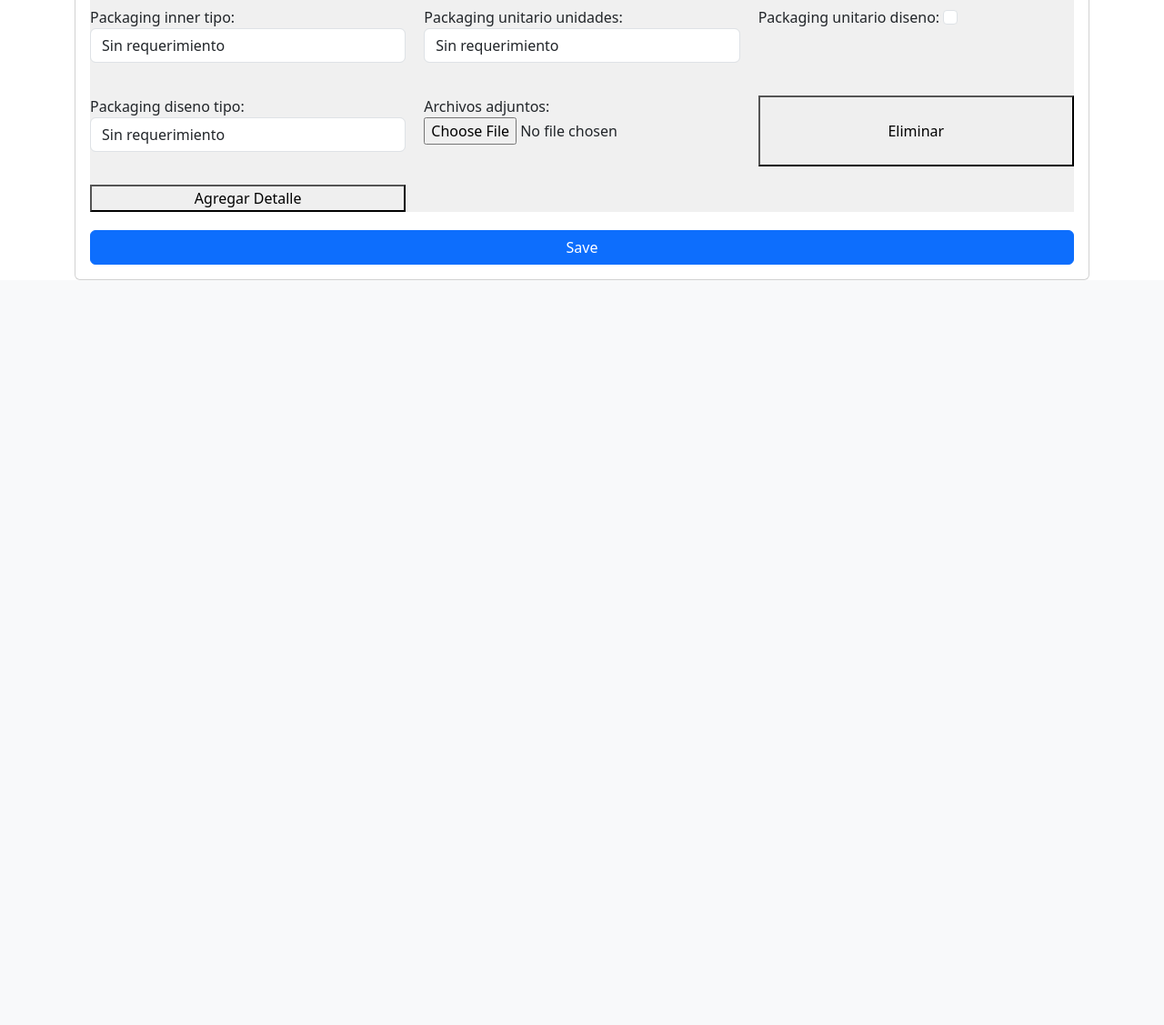
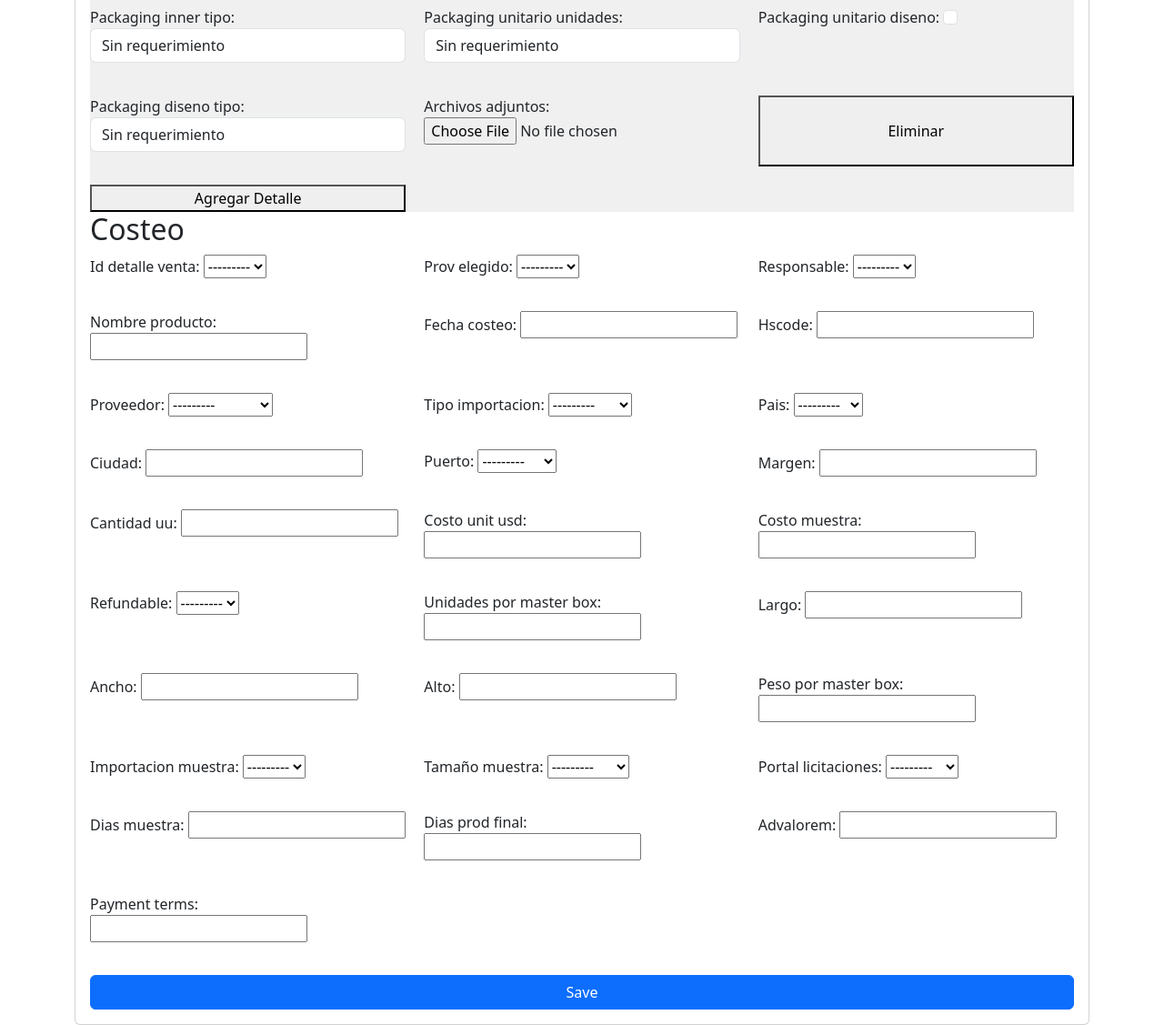
Before and after one commit to molivadatascience/django-auth-crud, a Django app: page /tasks/create/ in a window 1280 px wide. Shown: the part 1298-2425 px from the top of the page at 91% size. Before the commit the page ends 1606 px from the top, so only its background shows below. Run offline with Django 5.2, Linux system fonts and the light colour scheme; the visitor is signed in with stand-in values (Sample User, id 1); data that the repository does not hold is empty.

Commit message:
ajustes www

```diff
--- a/tasks/forms.py
+++ b/tasks/forms.py
@@ -1,5 +1,5 @@
 from django import forms
-from .models import Task, DetalleOportunidad
+from .models import Task, DetalleOportunidad,Costeo
 from django.utils import timezone
 #from .widgets import MultiFileInput
 from django.forms.widgets import ClearableFileInput
@@ -208,3 +208,19 @@ class DetalleOportunidadForm(forms.ModelForm):
 #        self.fields['archivo'].widget.attrs.update({'class': 'form-control-file', 'multiple': True, 'accept': '.pdf,.doc,.docx,.xls,.xlsx'})
 
 #ArchivoAdjuntoFormSet = inlineformset_factory(DetalleOportunidad, ArchivoAdjunto, form=ArchivoAdjuntoForm, extra=1)
+
+
+class CosteoForm(forms.ModelForm):
+    class Meta:
+        model = Costeo
+        fields = '__all__'
+        widgets = {
+            'prov_elegido': forms.Select(choices=Costeo.SI_NO_CHOICES),
+            'responsable': forms.Select(choices=Costeo.RESPONSABLE_CHOICES),
+            'proveedor': forms.Select(choices=Costeo.PROVEEDOR_CHOICES),
+            'tipo_importacion': forms.Select(choices=Costeo.IMPORTACION_CHOICES),
+            'pais': forms.Select(choices=Costeo.PAIS_CHOICES),
+            'puerto': forms.Select(choices=Costeo.PUERTO_CHOICES),
+            'tamaño_muestra': forms.Select(choices=Costeo.TAMAÑO_MUESTRA_CHOICES),
+            'portal_licitaciones': forms.Select(choices=Costeo.PORTAL_LICITACIONES_CHOICES),
+        }
--- a/tasks/models.py
+++ b/tasks/models.py
@@ -98,3 +98,45 @@ class DetalleOportunidad(models.Model):
 #
 #    def __str__(self):
 #        return self.archivo
+
+class Costeo(models.Model):
+    SI_NO_CHOICES = [(True, 'Sí'), (False, 'No')]
+    RESPONSABLE_CHOICES = [('Pedro', 'Pedro'), ('Juan', 'Juan'), ('Diego', 'Diego')]
+    PROVEEDOR_CHOICES = [('Proveedor A', 'Proveedor A'), ('Proveedor B', 'Proveedor B'), ('Proveedor C', 'Proveedor C')]
+    IMPORTACION_CHOICES = [('aéreo', 'aéreo'), ('marítimo', 'marítimo')]
+    PAIS_CHOICES = [('China', 'China'), ('Perú', 'Perú'), ('México', 'México')]
+    PUERTO_CHOICES = [('puerto 1', 'puerto 1'), ('puerto 2', 'puerto 2'), ('puerto 3', 'puerto 3')]
+    TAMAÑO_MUESTRA_CHOICES = [('pequeño', 'pequeño'), ('mediano', 'mediano'), ('grande', 'grande')]
+    PORTAL_LICITACIONES_CHOICES = [('Ariba', 'Ariba'), ('No', 'No'), ('Wherex', 'Wherex')]
+
+    id_detalle_venta = models.ForeignKey('DetalleOportunidad', on_delete=models.CASCADE)
+    prov_elegido = models.BooleanField(choices=SI_NO_CHOICES)
+    responsable = models.CharField(max_length=50, choices=RESPONSABLE_CHOICES)
+    nombre_producto = models.CharField(max_length=100)
+    fecha_costeo = models.DateField()
+    hscode = models.CharField(max_length=100)
+    proveedor = models.CharField(max_length=50, choices=PROVEEDOR_CHOICES)
+    tipo_importacion = models.CharField(max_length=50, choices=IMPORTACION_CHOICES)
+    pais = models.CharField(max_length=50, choices=PAIS_CHOICES)
+    ciudad = models.CharField(max_length=100)
+    puerto = models.CharField(max_length=50, choices=PUERTO_CHOICES)
+    margen = models.FloatField()
+    cantidad_uu = models.FloatField()
+    costo_unit_usd = models.FloatField()
+    costo_muestra = models.FloatField()
+    refundable = models.BooleanField(choices=SI_NO_CHOICES)
+    unidades_por_master_box = models.FloatField()
+    largo = models.FloatField()
+    ancho = models.FloatField()
+    alto = models.FloatField()
+    peso_por_master_box = models.FloatField()
+    importacion_muestra = models.BooleanField(choices=SI_NO_CHOICES)
+    tamaño_muestra = models.CharField(max_length=50, choices=TAMAÑO_MUESTRA_CHOICES)
+    portal_licitaciones = models.CharField(max_length=50, choices=PORTAL_LICITACIONES_CHOICES)
+    dias_muestra = models.FloatField()
+    dias_prod_final = models.FloatField()
+    advalorem = models.FloatField()
+    payment_terms = models.FloatField()
+
+    def __str__(self):
+        return self.nombre_producto
--- a/tasks/templates/create_task.html
+++ b/tasks/templates/create_task.html
@@ -12,6 +12,11 @@
             grid-template-columns: repeat(3, 1fr);
             gap: 20px;
             background-color: #f0f0f0;
+        }
+        .form-container-3 {
+            display: grid;
+            grid-template-columns: repeat(3, 1fr);
+            gap: 20px;
         }
         .form-group {
             margin-bottom: 15px;
@@ -39,6 +44,10 @@
                     {{ detalle_oportunidad_form.as_p }}
                     <button type="button" onclick="removeRow(this)">Eliminar</button>
                     <button type="button" onclick="addRow()">Agregar Detalle</button>
+                </div>
+                <h2>Costeo</h2>
+                <div class="form-container-3">
+                    {{ costeo_form.as_p }}
                 </div>
                 <button type="submit" class="btn btn-primary save-button">Save</button>
             </form>
--- a/tasks/views.py
+++ b/tasks/views.py
@@ -3,8 +3,8 @@ from django.contrib.auth.forms import UserCreationForm, AuthenticationForm
 from django.contrib.auth.models import User
 from django.contrib.auth import login, logout, authenticate
 from django.db import IntegrityError
-from .forms import TaskForm, DetalleOportunidadForm
-from .models import Task, DetalleOportunidad
+from .forms import TaskForm, DetalleOportunidadForm, CosteoForm
+from .models import Task, DetalleOportunidad, Costeo
 from django.utils import timezone
 from django.contrib.auth.decorators import login_required
 #from django.forms import modelformset_factory
@@ -50,15 +50,18 @@ def create_task(request):
     if request.method == 'GET':
         task_form = TaskForm()
         detalle_oportunidad_form = DetalleOportunidadForm()
+        costeo_form = CosteoForm()
         return render(request, 'create_task.html', {
             'task_form': task_form,
-            'detalle_oportunidad_form': detalle_oportunidad_form
+            'detalle_oportunidad_form': detalle_oportunidad_form,
+            'costeo_form': costeo_form
         })
     else:
         task_form = TaskForm(request.POST)
         detalle_oportunidad_form = DetalleOportunidadForm(request.POST, request.FILES)
+        costeo_form = CosteoForm(request.POST)
 
-        if task_form.is_valid() and detalle_oportunidad_form.is_valid():
+        if task_form.is_valid() and detalle_oportunidad_form.is_valid() and costeo_form.is_valid():
             new_task = task_form.save(commit=False)
             new_task.user = request.user
             new_task.save()
@@ -67,11 +70,16 @@ def create_task(request):
             new_detalle.task = new_task
             new_detalle.save()
 
+            new_costeo = costeo_form.save(commit=False)
+            new_costeo.id_detalle_venta = new_detalle
+            new_costeo.save()
+
             return redirect('tasks')
         else:
             return render(request, 'create_task.html', {
                 'task_form': task_form,
                 'detalle_oportunidad_form': detalle_oportunidad_form,
+                'costeo_form': costeo_form,
                 'error': 'Please provide valid data'
             })
 
```
